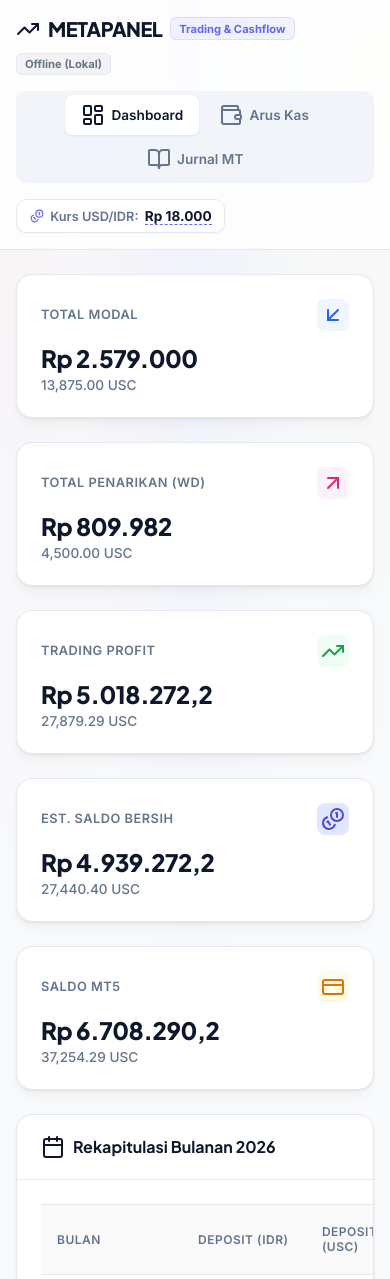
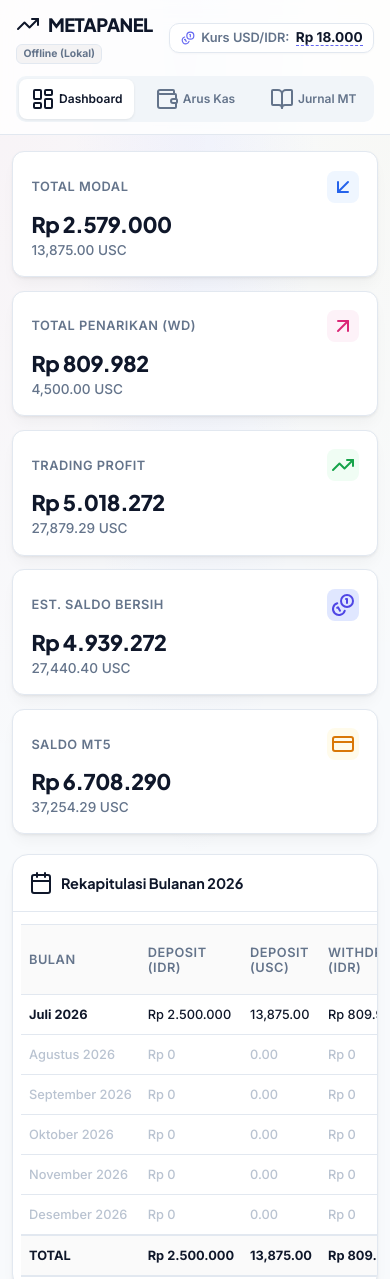
Before and after one commit to polmaaa/retrade, a plain HTML site: page index.html in a window 390 px wide. Shown: the top 1279 px of the page. Drawn offline with Linux system fonts and the light colour scheme; no server answers.

Commit message:
Optimize mobile layout for neatness and slimmest viewport fitting, hide logo subtitle tag on mobile, group logo and exchange rate widget in row, and style nav buttons side-by-side. Round rupiah decimals.

```diff
--- a/index.html
+++ b/index.html
@@ -85,6 +85,7 @@
             align-items: center;
             gap: 0.75rem;
             flex-wrap: wrap;
+            margin-right: auto;
         }
 
         .header-logo {
@@ -146,6 +147,7 @@
             background-color: #f1f5f9;
             padding: 0.25rem;
             border-radius: 10px;
+            margin-right: 1.25rem;
         }
 
         .nav-tab {
@@ -491,26 +493,102 @@
         /* Responsive changes */
         @media (max-width: 768px) {
             .header-container {
-                padding: 1rem;
-                justify-content: center;
+                display: grid !important;
+                grid-template-columns: 1fr auto;
+                grid-template-rows: auto auto;
+                gap: 0.75rem;
+                padding: 0.75rem 1rem;
+            }
+            .header-logo-group {
+                grid-column: 1;
+                grid-row: 1;
+                margin-right: 0;
+                gap: 0.5rem;
+            }
+            .header-logo h1 {
+                font-size: 1.15rem;
+            }
+            .header-logo span {
+                display: none;
+            }
+            .sync-badge {
+                padding: 0.15rem 0.4rem;
+                font-size: 0.65rem;
+            }
+            .kurs-widget {
+                grid-column: 2;
+                grid-row: 1;
+                align-self: center;
+                padding: 0.35rem 0.65rem;
             }
             .header-nav {
+                grid-column: 1 / span 2;
+                grid-row: 2;
+                display: grid !important;
+                grid-template-columns: repeat(3, 1fr);
+                width: 100%;
+                gap: 0.2rem;
+                padding: 0.2rem;
+                background-color: #f1f5f9;
+                border-radius: 10px;
+                margin-right: 0;
+            }
+            .nav-tab {
                 width: 100%;
                 justify-content: center;
+                padding: 0.5rem 0.2rem;
+                font-size: 0.75rem;
+                gap: 0.25rem;
+            }
+            .nav-tab i {
+                width: 13px;
+                height: 13px;
             }
             main {
-                padding: 1.5rem 1rem;
-                gap: 1.5rem;
+                padding: 1rem 0.75rem;
+                gap: 1.25rem;
             }
             .kpi-grid {
                 grid-template-columns: 1fr;
+                gap: 0.85rem;
+            }
+            .kpi-card {
+                padding: 1.15rem;
+                border-radius: 12px;
+            }
+            .kpi-header {
+                margin-bottom: 0.5rem;
+            }
+            .kpi-value-idr {
+                font-size: 1.35rem;
             }
             .table-controls {
+                width: 100%;
+                display: grid !important;
+                grid-template-columns: 1fr 1fr;
+                gap: 0.5rem;
+                margin-top: 0.25rem;
+            }
+            .filter-select {
+                width: 100%;
+                font-size: 0.8rem;
+                padding: 0.5rem 0.75rem;
+            }
+            .card-header {
+                padding: 1rem;
                 flex-direction: column;
-                align-items: stretch;
+                align-items: flex-start;
+                gap: 0.75rem;
             }
-            .search-wrapper {
-                max-width: 100%;
+            .card-title {
+                font-size: 0.9rem;
+            }
+            .card-body {
+                padding: 0.75rem 0.5rem;
+            }
+            td, th {
+                padding: 0.75rem 0.5rem;
+                font-size: 0.8rem;
             }
         }
     </style>
@@ -530,7 +608,6 @@
                     <span id="sync-text">Memuat Data...</span>
                 </div>
             </div>
-            <div style="display: flex; align-items: center; gap: 1rem; flex-wrap: wrap;">
             <div class="header-nav">
                 <button class="nav-tab active" onclick="switchTab('dashboard', this)">
                     <i data-lucide="layout-dashboard"></i> Dashboard
@@ -548,7 +625,6 @@
                 <span style="font-size: 0.8rem; font-weight: 600; color: var(--text-secondary);">Kurs USD/IDR:</span>
                 <span id="kurs-value-display" style="font-size: 0.85rem; font-weight: 700; color: var(--text-primary); border-bottom: 1px dashed var(--primary-color);">Rp 18.000</span>
                 <input type="number" id="kurs-value-input" style="display: none; width: 80px; font-size: 0.85rem; font-weight: 700; border: 1px solid var(--primary-color); border-radius: 6px; padding: 0.15rem 0.3rem; text-align: right;" onblur="disableKursEdit(true)" onkeydown="if(event.key==='Enter') this.blur();" onclick="event.stopPropagation()">
-                </div>
             </div>
         </div>
     </header>
@@ -722,7 +798,7 @@
         // Helper to format currency
         function formatRupiah(number) {
             if (number === null || number === undefined || isNaN(number)) return 'Rp -';
-            const valStr = Math.abs(number).toLocaleString('id-ID');
+            const valStr = Math.round(Math.abs(number)).toLocaleString('id-ID');
             return (number < 0 ? '- Rp ' : 'Rp ') + valStr;
         }
 
```
Lines whose indentation alone changed are shown as unchanged.
